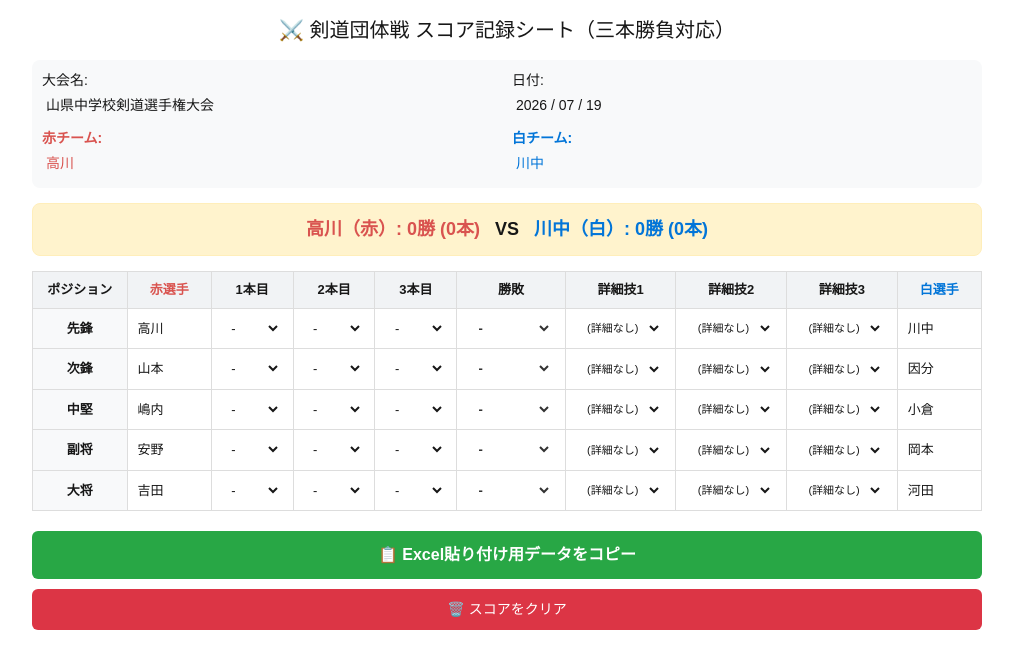
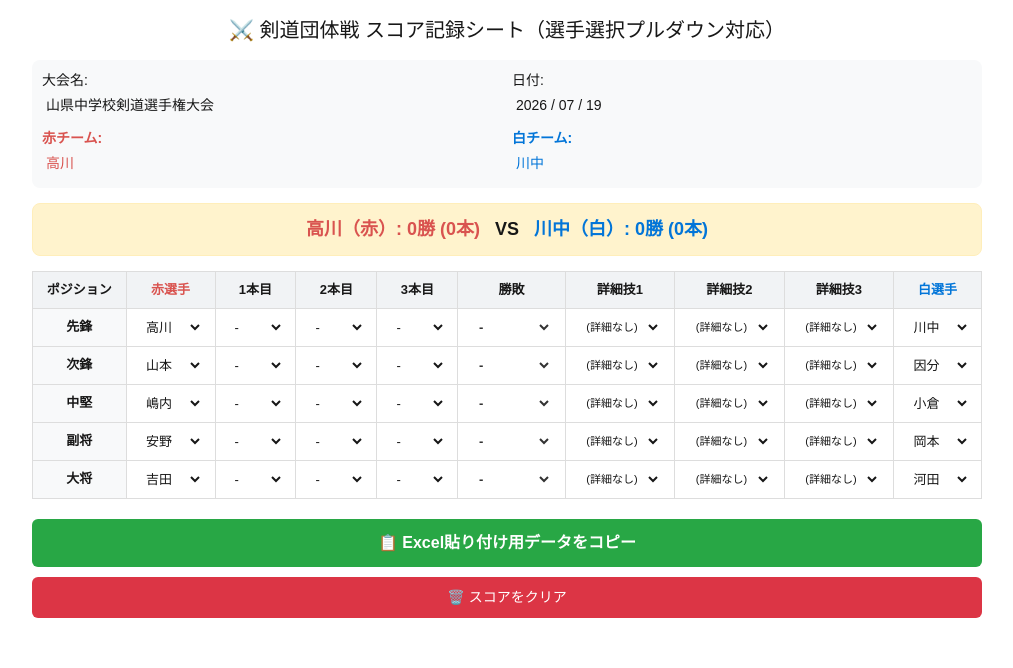
Before and after one commit to marcia031503-prog/kendo-score-app, a Next.js app: page / in a window 1280 px wide. Shown: the top 668 px of the page, without its empty margins (133-1146 px from the left). Built offline with nearby package versions, Linux system fonts and the light colour scheme.

Commit message:
add player select dropdown

```diff
--- a/src/app/page.tsx
+++ b/src/app/page.tsx
@@ -7,6 +7,10 @@ export default function KendoTeamScoreApp() {
   const [matchDate, setMatchDate] = useState('2026 / 07 / 19');
   const [teamRed, setTeamRed] = useState('高川');
   const [teamWhite, setTeamWhite] = useState('川中');
+
+  // 新チームのメンバー候補（必要に応じてここを変更してください）
+  const redPlayerCandidates = ['高川', '山本', '嶋内', '安野', '吉田', '選手F', '選手G'];
+  const whitePlayerCandidates = ['川中', '因分', '小倉', '岡本', '河田', '選手H', '選手I'];
 
   const [matchRows, setMatchRows] = useState([
     { position: '先鋒', redPlayer: '高川', whitePlayer: '川中', redPoint1: '-', redPoint2: '-', redPoint3: '-', winner: '-', detail1: '', detail2: '', detail3: '' },
@@ -76,7 +80,7 @@ export default function KendoTeamScoreApp() {
 
   return (
     <div style={{ padding: '15px', fontFamily: 'sans-serif', maxWidth: '1000px', margin: '0 auto', background: '#fff', minHeight: '100vh' }}>
-      <h2 style={{ textAlign: 'center', marginBottom: '15px', fontSize: '20px' }}>⚔️ 剣道団体戦 スコア記録シート（三本勝負対応）</h2>
+      <h2 style={{ textAlign: 'center', marginBottom: '15px', fontSize: '20px' }}>⚔️ 剣道団体戦 スコア記録シート（選手選択プルダウン対応）</h2>
 
       <div style={{ background: '#f8f9fa', padding: '10px', borderRadius: '8px', marginBottom: '15px', fontSize: '14px' }}>
         <div style={{ display: 'flex', gap: '10px', marginBottom: '8px' }}>
@@ -115,8 +119,10 @@ export default function KendoTeamScoreApp() {
             {matchRows.map((row, index) => (
               <tr key={row.position}>
                 <td style={{ border: '1px solid #ddd', padding: '8px', textAlign: 'center', fontWeight: 'bold', background: '#f8f9fa' }}>{row.position}</td>
-                <td style={{ border: '1px solid #ddd', padding: '6px' }}>
-                  <input type="text" value={row.redPlayer} onChange={e => updateRow(index, 'redPlayer', e.target.value)} style={{ width: '60px', padding: '4px' }} />
+                <td style={{ border: '1px solid #ddd', padding: '6px', textAlign: 'center' }}>
+                  <select value={row.redPlayer} onChange={e => updateRow(index, 'redPlayer', e.target.value)} style={{ padding: '4px' }}>
+                    {redPlayerCandidates.map(p => <option key={p} value={p}>{p}</option>)}
+                  </select>
                 </td>
                 <td style={{ border: '1px solid #ddd', padding: '6px', textAlign: 'center' }}>
                   <select value={row.redPoint1} onChange={e => updateRow(index, 'redPoint1', e.target.value)} style={{ padding: '4px' }}>
@@ -153,8 +159,10 @@ export default function KendoTeamScoreApp() {
                     {detailOptions.map(opt => <option key={opt} value={opt}>{opt}</option>)}
                   </select>
                 </td>
-                <td style={{ border: '1px solid #ddd', padding: '6px' }}>
-                  <input type="text" value={row.whitePlayer} onChange={e => updateRow(index, 'whitePlayer', e.target.value)} style={{ width: '60px', padding: '4px' }} />
+                <td style={{ border: '1px solid #ddd', padding: '6px', textAlign: 'center' }}>
+                  <select value={row.whitePlayer} onChange={e => updateRow(index, 'whitePlayer', e.target.value)} style={{ padding: '4px' }}>
+                    {whitePlayerCandidates.map(p => <option key={p} value={p}>{p}</option>)}
+                  </select>
                 </td>
               </tr>
             ))}
```
